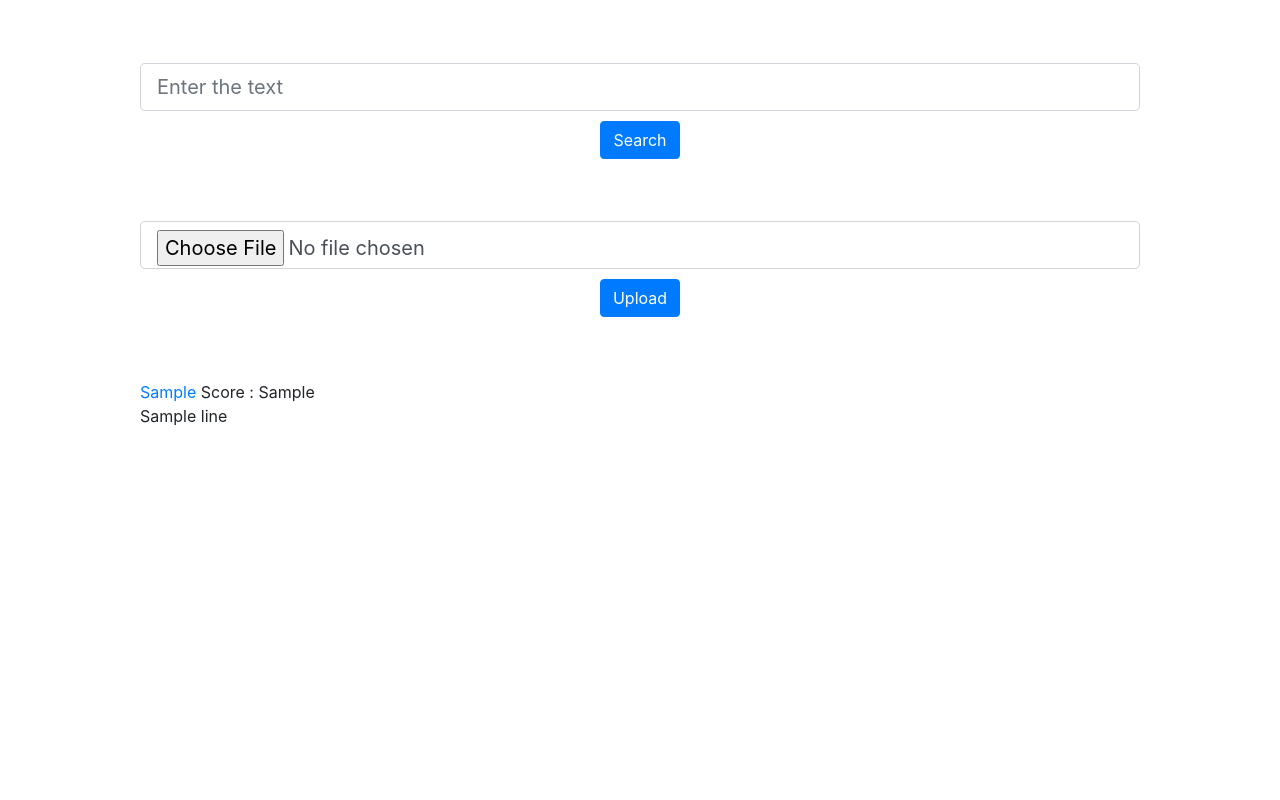
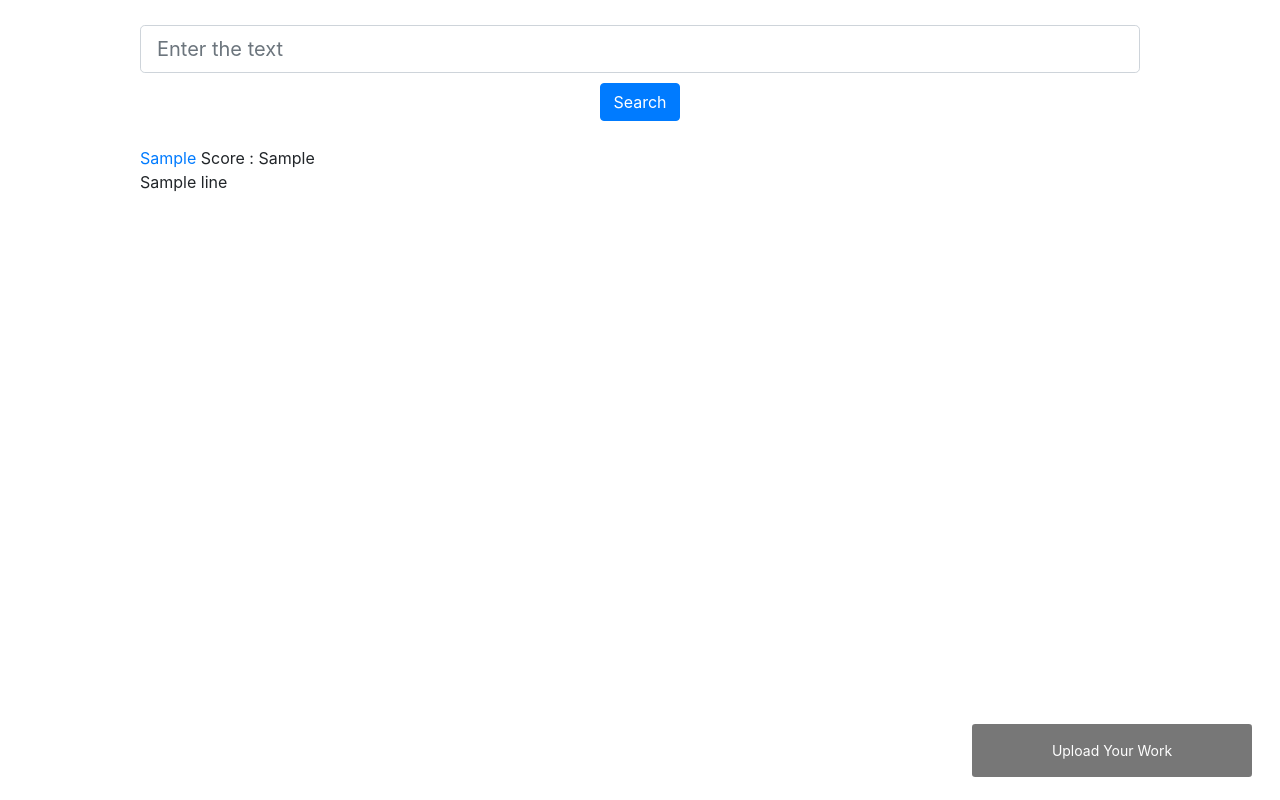
Before and after one commit to anuragiiits/Lucene-based-Hindi-Search-Engine, a Django app: template DjangoProject/IR_Project/Search/templates/results.html in a window 1280 px wide. Run offline with Django 3.2, Linux system fonts and the light colour scheme; the template is opened without the code that fills it: most values are stand-ins (such as "Sample title", 1, 10 or a date in 2020); some libraries are stand-ins or nearby versions.

Commit message:
Upload and Downlaod files finished

```diff
--- a/DjangoProject/IR_Project/Search/static/css/custom_file.css
+++ b/DjangoProject/IR_Project/Search/static/css/custom_file.css
@@ -7,7 +7,7 @@
 
 .custom-result {
   align-items: center;
-  margin-top: 5%;
+  margin-top: 2%;
   margin-left: 10%;
   margin-right: 10%;
 }
@@ -15,3 +15,75 @@
 .wrapper{
   margin: 10px auto 0 auto;
 }
+
+
+.form-custom{
+  margin-bottom: 20px;
+}
+
+/* Button used to open the contact form - fixed at the bottom of the page */
+.open-button {
+  background-color: #555;
+  color: white;
+  padding: 16px 20px;
+  border: none;
+  cursor: pointer;
+  opacity: 0.8;
+  position: fixed;
+  bottom: 23px;
+  right: 28px;
+  width: 280px;
+}
+
+/* The popup form - hidden by default */
+.form-popup {
+  display: none;
+  position: fixed;
+  bottom: 0;
+  right: 15px;
+  border: 3px solid #f1f1f1;
+  z-index: 9;
+}
+
+/* Add styles to the form container */
+.form-container {
+  max-width: 300px;
+  padding: 10px;
+  background-color: white;
+}
+
+/* Full-width input fields */
+.form-container input[type=text], .form-container input[type=password] {
+  width: 100%;
+  padding: 15px;
+  margin: 5px 0 22px 0;
+  border: none;
+  background: #f1f1f1;
+}
+
+/* When the inputs get focus, do something */
+.form-container input[type=text]:focus, .form-container input[type=password]:focus {
+  background-color: #ddd;
+  outline: none;
+}
+
+/* Set a style for the submit/login button */
+.form-container .btn {
+  color: white;
+  padding: 16px 20px;
+  border: none;
+  cursor: pointer;
+  width: 100%;
+  margin-bottom:10px;
+  opacity: 0.8;
+}
+
+/* Add a red background color to the cancel button */
+.form-container .cancel {
+  background-color: red;
+}
+
+/* Add some hover effects to buttons */
+.form-container .btn:hover, .open-button:hover {
+  opacity: 1;
+}
--- a/DjangoProject/IR_Project/Search/templates/results.html
+++ b/DjangoProject/IR_Project/Search/templates/results.html
@@ -15,7 +15,23 @@
     </form>
   </div>
 </div>
-<div class = "custom-result">
+
+<button class="open-button btn btn-default btn-sm" onclick="openForm()">Upload Your Work</button>
+
+<div class="form-popup" id="myForm">
+  <form action="{% url "Search:upload-page" %}" method="POST" enctype="multipart/form-data"  class="form-container form-inline active-cyan-3 active-cyan-4">
+    {% csrf_token %}
+    <h4>Upload Your File:</h4>
+    <i class="fa fa-search" aria-hidden="true"></i>
+    <!-- <input type="text" placeholder="Enter Email" name="email" required> -->
+    <input class="form-control form-control-lg w-100 form-custom" type="file" name="file" aria-label="Search" required>
+
+    <button type="submit" class="btn btn-success btn-sm">Upload</button>
+    <button type="button" class="btn btn-danger btn-sm" onclick="closeForm()">Close</button>
+  </form>
+</div>
+
+<!-- <div class = "custom-result">
   <div class="form-group">
     <form action="{% url "Search:upload-page" %}" method="POST" enctype="multipart/form-data" class="form-inline active-cyan-3 active-cyan-4">
       {% csrf_token %}
@@ -26,7 +42,7 @@
       </div>
     </form>
   </div>
-</div>
+</div> -->
 <div class = "custom-result">
   <div class="form-group">
   {% for result in results %}
@@ -38,5 +54,13 @@
   {% endfor %}
   </div>
 </div>
+<script>
+function openForm() {
+    document.getElementById("myForm").style.display = "block";
+}
 
+function closeForm() {
+    document.getElementById("myForm").style.display = "none";
+}
+</script>
 {% endblock %}
```
Also changed, not shown: DjangoProject/IR_Project/Search/templates/home.html (+25 -2 lines), DjangoProject/IR_Project/Search/views.py (+28 -16 lines), 10 other files.
